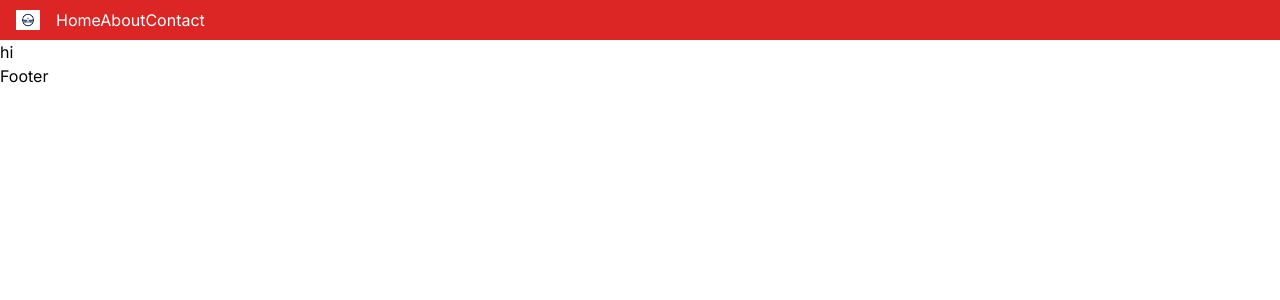
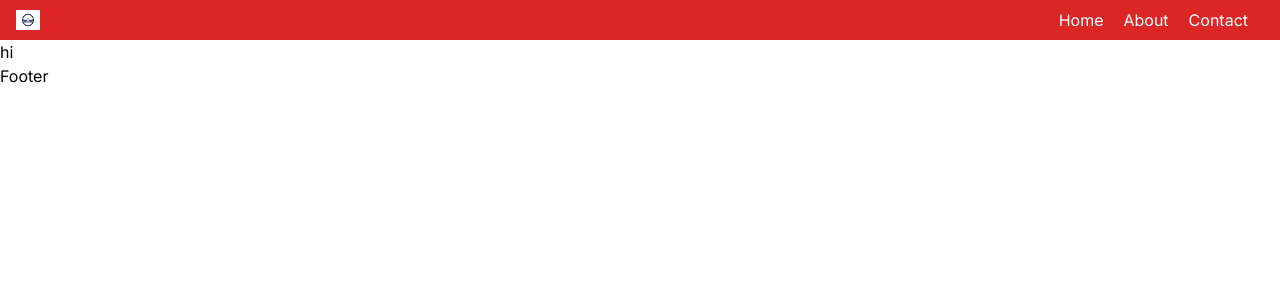
Before and after one commit to OmBharti999/airlines, a Next.js app: page / in a window 1280 px wide. Shown: the top 300 px of the page. Built offline with nearby package versions, Linux system fonts and the light colour scheme.

Commit message:
update header

```diff
--- a/app/_component/Header/Header.tsx
+++ b/app/_component/Header/Header.tsx
@@ -7,7 +7,7 @@ export function Header() {
   return (
     <div className="header">
       <Image src={"/airplane-logo.jpg"} width={24} height={24} alt="logo" />
-      <div>
+      <div className="header-link">
         <Link href={"./home"}>Home</Link>
         <Link href={"./about"}>About</Link>
         <Link href={"./contact"}>Contact</Link>
--- a/app/_component/Header/index.css
+++ b/app/_component/Header/index.css
@@ -3,5 +3,8 @@
  }
 
  .header {
-    @apply w-full bg-red-600 min-h-10 flex items-center text-white px-4 gap-4;
+    @apply w-full bg-red-600 min-h-10 flex items-center text-white justify-between px-4;
  }
+ .header-link {
+    @apply flex items-center px-4 gap-5;
+ }
```
